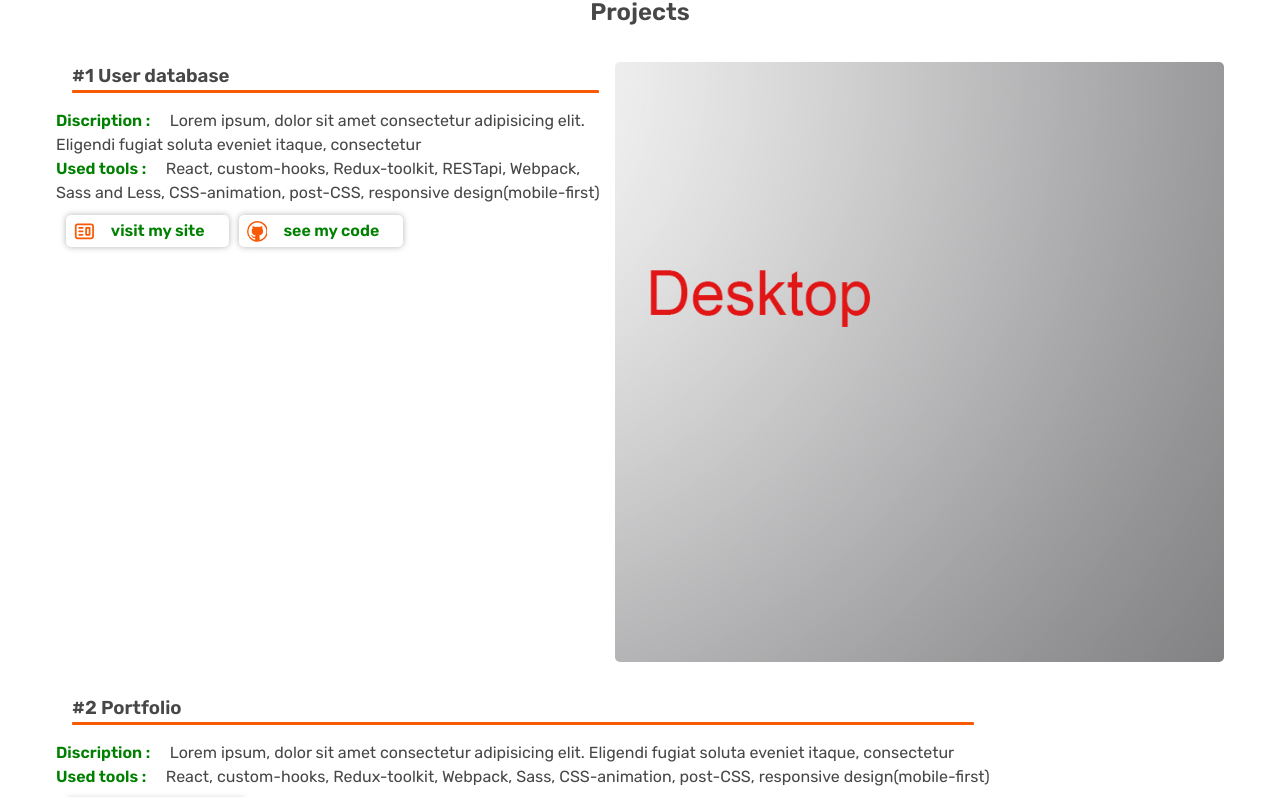
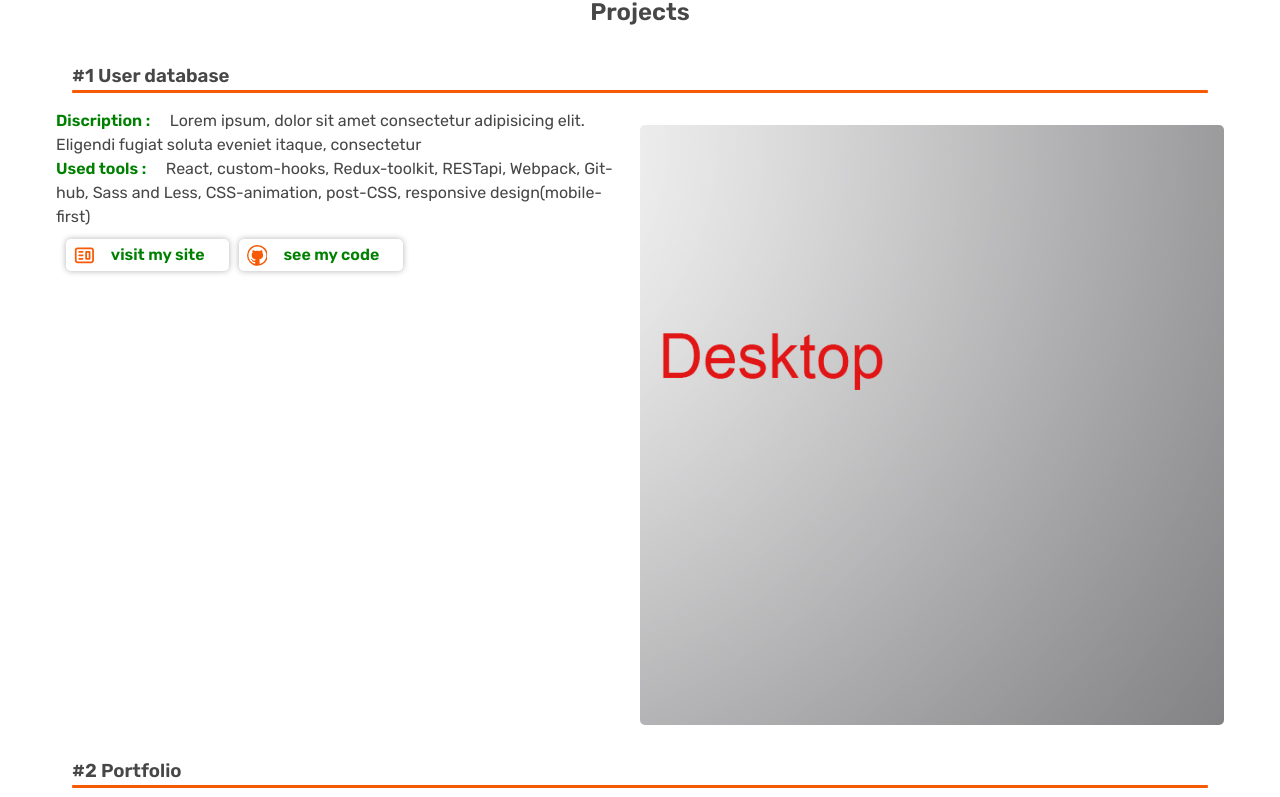
Before and after one commit to webioann/webpack-for-react, a React app: page / in a window 1280 px wide. Shown: the part 459-1256 px from the top of the page. Built offline with nearby package versions, Linux system fonts and the light colour scheme.

Commit message:
style class screenshot margin-left upper 992px

```diff
--- a/src/COMPONENTS/Projects/Projects.js
+++ b/src/COMPONENTS/Projects/Projects.js
@@ -11,10 +11,10 @@ function Projects() {
         <section className="projects">
             <h2 className="title">{ useTranslator(projTitle) }</h2>
 
-
+            <h3 className="subtitle">#1 { useTranslator(dashboard.subtitle) } </h3>
             <section className="dashboard">
                 <div className="wrapper">
-                    <h3 className="subtitle">#1 { useTranslator(dashboard.subtitle) } </h3>
+
 
                     <p className='discription'>
                         <span>{ useTranslator(dashboard.spanDiscript) }</span>
@@ -38,9 +38,10 @@ function Projects() {
 
             </section>
 
+            <h3 className="subtitle">#2 { useTranslator(portfolio.subtitle) }</h3>
             <section className="portfolio">
                 <div className="wrapper">
-                    <h3 className="subtitle">#2 { useTranslator(portfolio.subtitle) }</h3>
+
 
                     <p className='discription'>
                         <span>{ useTranslator(dashboard.spanDiscript) }</span>
@@ -57,10 +58,10 @@ function Projects() {
 
             </section>
 
-
+            <h3 className="subtitle">#3 { useTranslator(weather.subtitle) } </h3>
             <section className="weather">
                 <div className="wrapper">
-                    <h3 className="subtitle">#3 { useTranslator(weather.subtitle) } </h3>
+
 
                     <p className='discription'>
                         <span>{ useTranslator(weather.spanDiscript) }</span>
--- a/src/COMPONENTS/Projects/projects.scss
+++ b/src/COMPONENTS/Projects/projects.scss
@@ -29,6 +29,10 @@
     font-weight: 700;
     padding-right: 1rem;
   }
+  .screenshot{
+    margin-left: 0;
+  }
+
   .dashboard,
   .portfolio,
   .weather{
@@ -41,6 +45,9 @@
     .weather{
       flex-direction: row;
     }
+    .screenshot{
+      margin-left: 1rem;
+    }
+
   }
-
 }
--- a/src/data/multiLang.js
+++ b/src/data/multiLang.js
@@ -52,8 +52,8 @@ export const portfolio = {
         rus: 'Использовал : '
     },
     textTools: {
-        eng: 'React, custom-hooks, Redux-toolkit, Webpack, Sass, CSS-animation, post-CSS, responsive design(mobile-first)',
-        rus: 'React, custom-hooks, Redux-toolkit, Webpack, Sass, CSS-animation, post-CSS, responsive design(mobile-first)'
+        eng: 'React, custom-hooks, Redux-toolkit, Webpack, Git-hub, Sass, CSS-animation, post-CSS, responsive design(mobile-first)',
+        rus: 'React, custom-hooks, Redux-toolkit, Webpack, Git-hub, Sass, CSS-animation, post-CSS, responsive design(mobile-first)'
     },
     spanDiscript: {
         eng: 'Discription : ',
@@ -75,8 +75,8 @@ export const dashboard = {
         rus: 'Использовал : '
     },
     textTools: {
-        eng: 'React, custom-hooks, Redux-toolkit, RESTapi, Webpack, Sass and Less, CSS-animation, post-CSS, responsive design(mobile-first)',
-        rus: 'React, custom-hooks, Redux-toolkit, RESTapi, Webpack, Sass and Less, CSS-animation, post-CSS, responsive design(mobile-first)'
+        eng: 'React, custom-hooks, Redux-toolkit, RESTapi, Webpack, Git-hub, Sass and Less, CSS-animation, post-CSS, responsive design(mobile-first)',
+        rus: 'React, custom-hooks, Redux-toolkit, RESTapi, Webpack, Git-hub, Sass and Less, CSS-animation, post-CSS, responsive design(mobile-first)'
     },
     spanDiscript: {
         eng: 'Discription : ',
@@ -98,8 +98,8 @@ export const weather = {
         rus: 'Использовал : '
     },
     textTools: {
-        eng: 'React, custom-hooks, Redux-toolkit, RESTapi, Webpack, Sass and Less, CSS-animation, post-CSS, responsive design(mobile-first)',
-        rus: 'React, custom-hooks, Redux-toolkit, RESTapi, Webpack, Sass and Less, CSS-animation, post-CSS, responsive design(mobile-first)'
+        eng: 'React, custom-hooks, Redux-toolkit, RESTapi, Webpack, Git-hub, Sass and Less, CSS-animation, post-CSS, responsive design(mobile-first)',
+        rus: 'React, custom-hooks, Redux-toolkit, RESTapi, Webpack, Git-hub, Sass and Less, CSS-animation, post-CSS, responsive design(mobile-first)'
     },
     spanDiscript: {
         eng: 'Discription : ',
```
